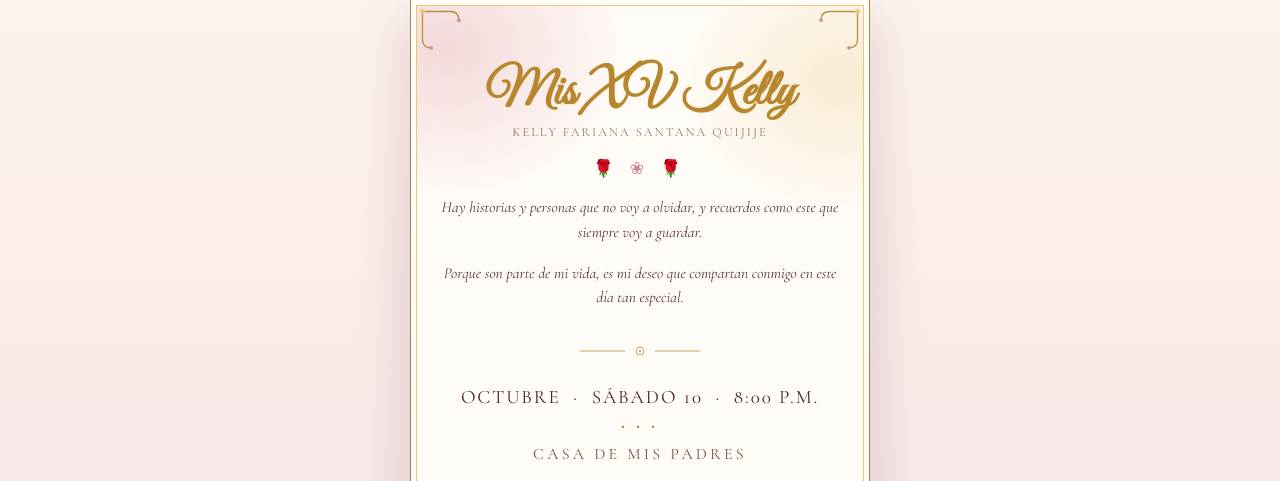
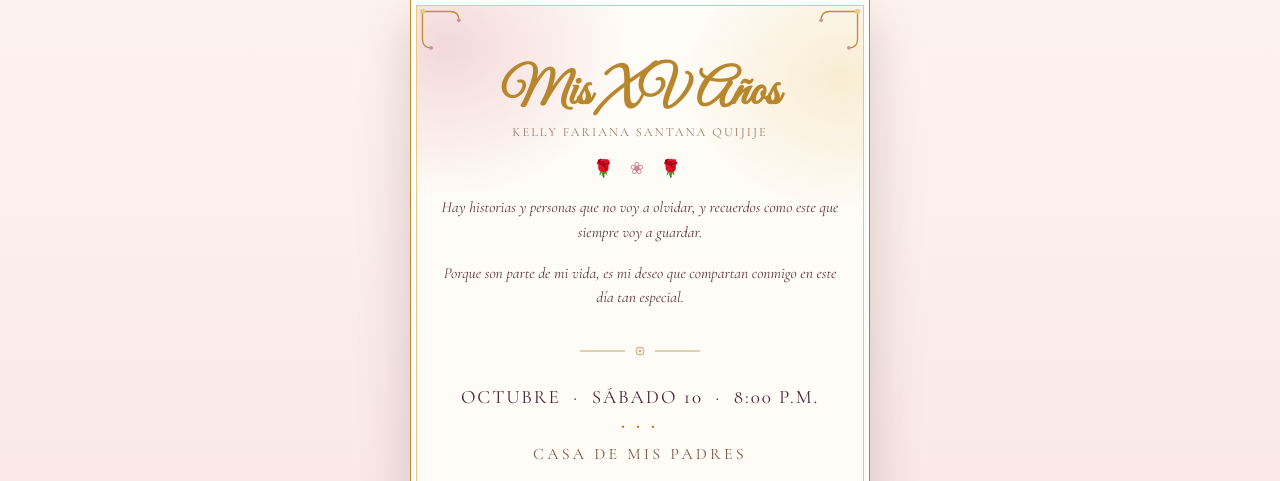
Before and after one commit to hafit-mg/invitacion_xv_kelly, a plain HTML site: page index.html in a window 1280 px wide. Both pictures are taken after a click on the button "Abrir". Shown: the top 481 px of the page. Drawn offline with nearby package versions, Linux system fonts and the light colour scheme.

Commit message:
Update title from 'Mis XV Kelly' to 'Mis XV Años'

```diff
--- a/index.html
+++ b/index.html
@@ -88,7 +88,7 @@
       <svg class="corner bl" viewBox="0 0 60 60"><path d="M4 4 L4 36 Q4 46 14 46" fill="none" stroke="#B8862E" stroke-width="1.6"/><path d="M4 4 L36 4 Q46 4 46 14" fill="none" stroke="#B8862E" stroke-width="1.6"/><circle cx="4" cy="4" r="3" fill="#E9C77C"/><circle cx="14" cy="46" r="2.2" fill="#C98A96"/><circle cx="46" cy="14" r="2.2" fill="#C98A96"/></svg>
       <svg class="corner br" viewBox="0 0 60 60"><path d="M4 4 L4 36 Q4 46 14 46" fill="none" stroke="#B8862E" stroke-width="1.6"/><path d="M4 4 L36 4 Q46 4 46 14" fill="none" stroke="#B8862E" stroke-width="1.6"/><circle cx="4" cy="4" r="3" fill="#E9C77C"/><circle cx="14" cy="46" r="2.2" fill="#C98A96"/><circle cx="46" cy="14" r="2.2" fill="#C98A96"/></svg>
 
-      <h1 class="title">Mis XV Kelly</h1>
+      <h1 class="title">Mis XV Años</h1>
       <p class="fullname">Kelly Fariana Santana Quijije</p>
       <p class="rose-divider">🌹 ❀ 🌹</p>
 
```
